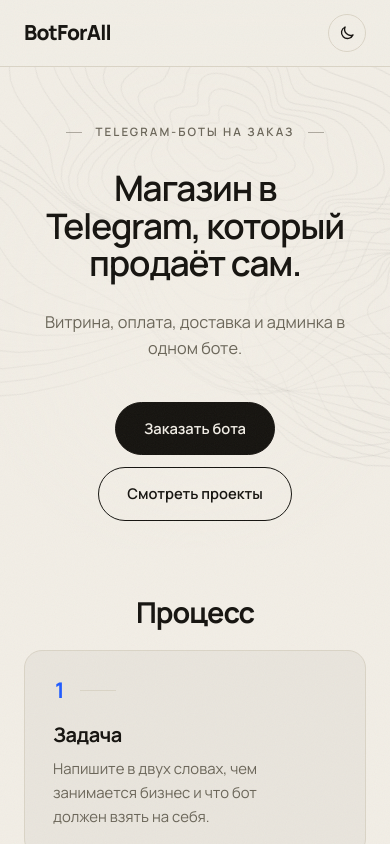
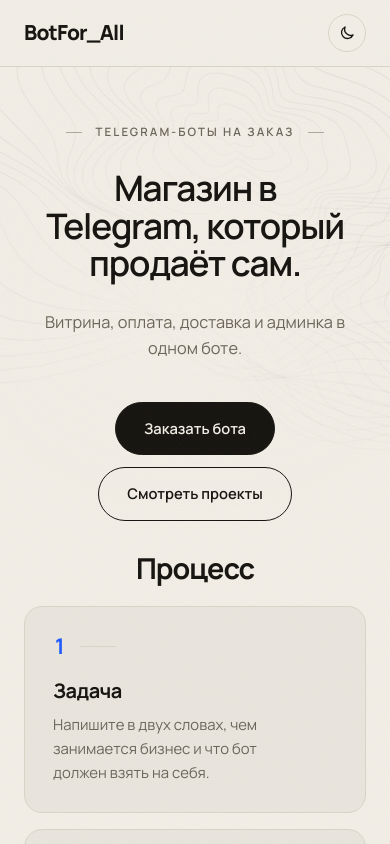
Before and after one commit to zhennyy/botforall, a React (Vite) app: page / in a window 390 px wide. Shown: the top 844 px of the page. Built offline with nearby package versions, Linux system fonts and the light colour scheme.

Commit message:
Brand BotFor_All; smooth hero bottom on mobile

```diff
--- a/src/components/Nav.jsx
+++ b/src/components/Nav.jsx
@@ -4,7 +4,7 @@ export default function Nav() {
   return (
     <nav>
       <div className="wrap">
-        <a className="brand" href="#top">BotForAll</a>
+        <a className="brand" href="#top">BotFor_All</a>
         <div className="navlinks">
           <a href="#process">Процесс</a>
           <a href="#projects">Проекты</a>
--- a/src/index.css
+++ b/src/index.css
@@ -295,3 +295,7 @@ footer nav.foot-links { border: 0; position: static; background: none; backdrop-
 
 /* названия проектов как ники в Telegram */
 .work h3 { font-size: clamp(1.25rem, 2.1vw, 1.7rem); letter-spacing: -0.02em; overflow-wrap: anywhere; }
+
+/* плавный низ hero (без резкого среза линий) */
+.topo-bg { -webkit-mask-image: linear-gradient(to bottom, #000 55%, transparent 100%); mask-image: linear-gradient(to bottom, #000 55%, transparent 100%); }
+@media (max-width: 560px) { .hero { padding-bottom: 8px; } #process { padding-top: 24px; } }
```
